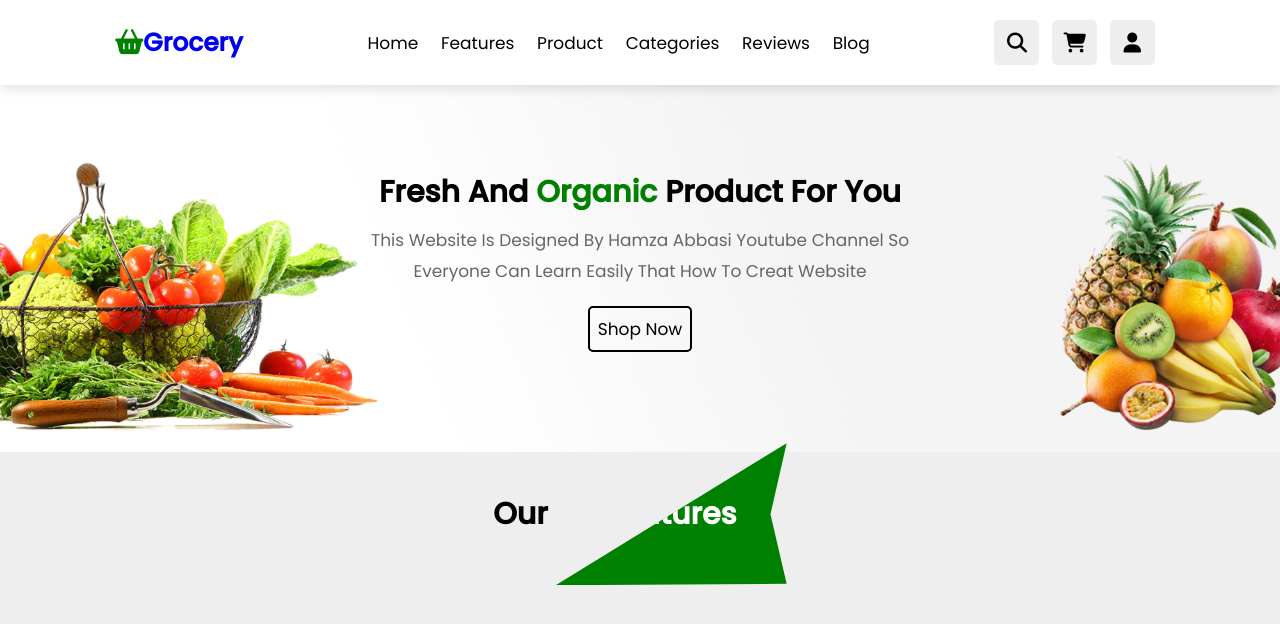
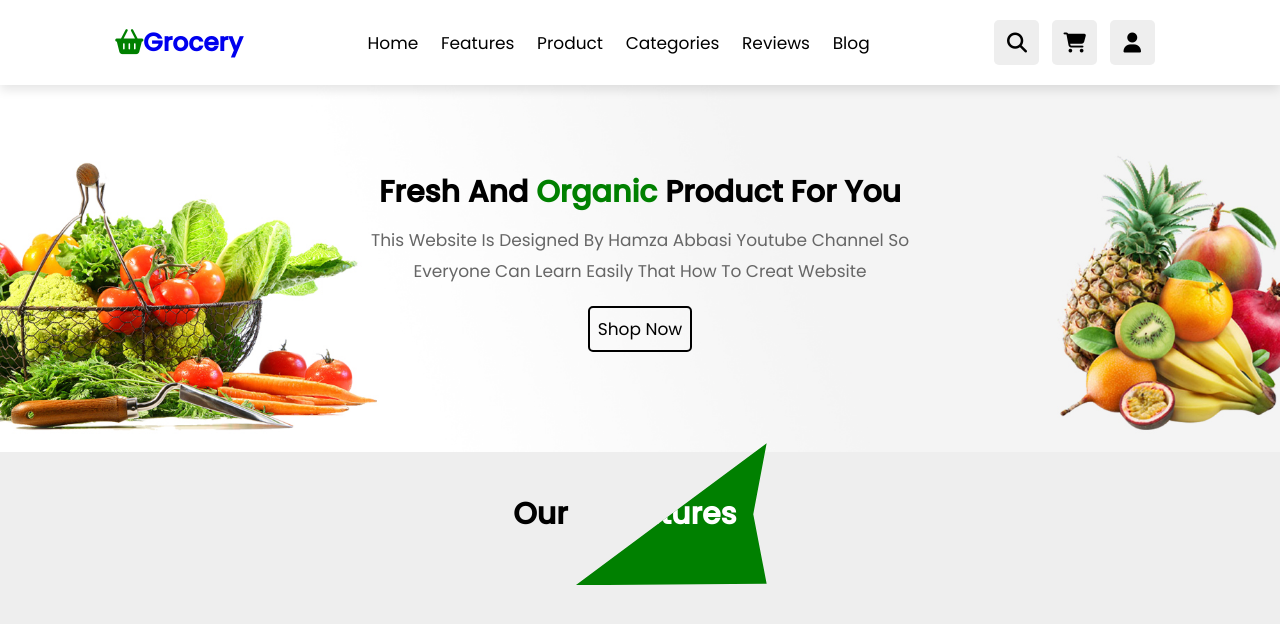
Before and after one commit to techinalhamza/organicfood.github.io, a plain HTML site: page index.html in a window 1280 px wide. Drawn offline with Linux system fonts and the light colour scheme.

Commit message:
Update style.css

```diff
--- a/style.css
+++ b/style.css
@@ -39,11 +39,12 @@
 text-align:center;
 padding: 2rem 0 3.5rem 0;
 font-size: 3rem;
+color: bar(--black) ;
 }
 .heading span{
  background: var(--green);
  color: white;
- padding: 5rem;
+ padding: 5rem 3rem;
  clip-path: polygon(100% 0, 93% 50%, 100% 99%, 0 100%);
 }
  .btn{
```
